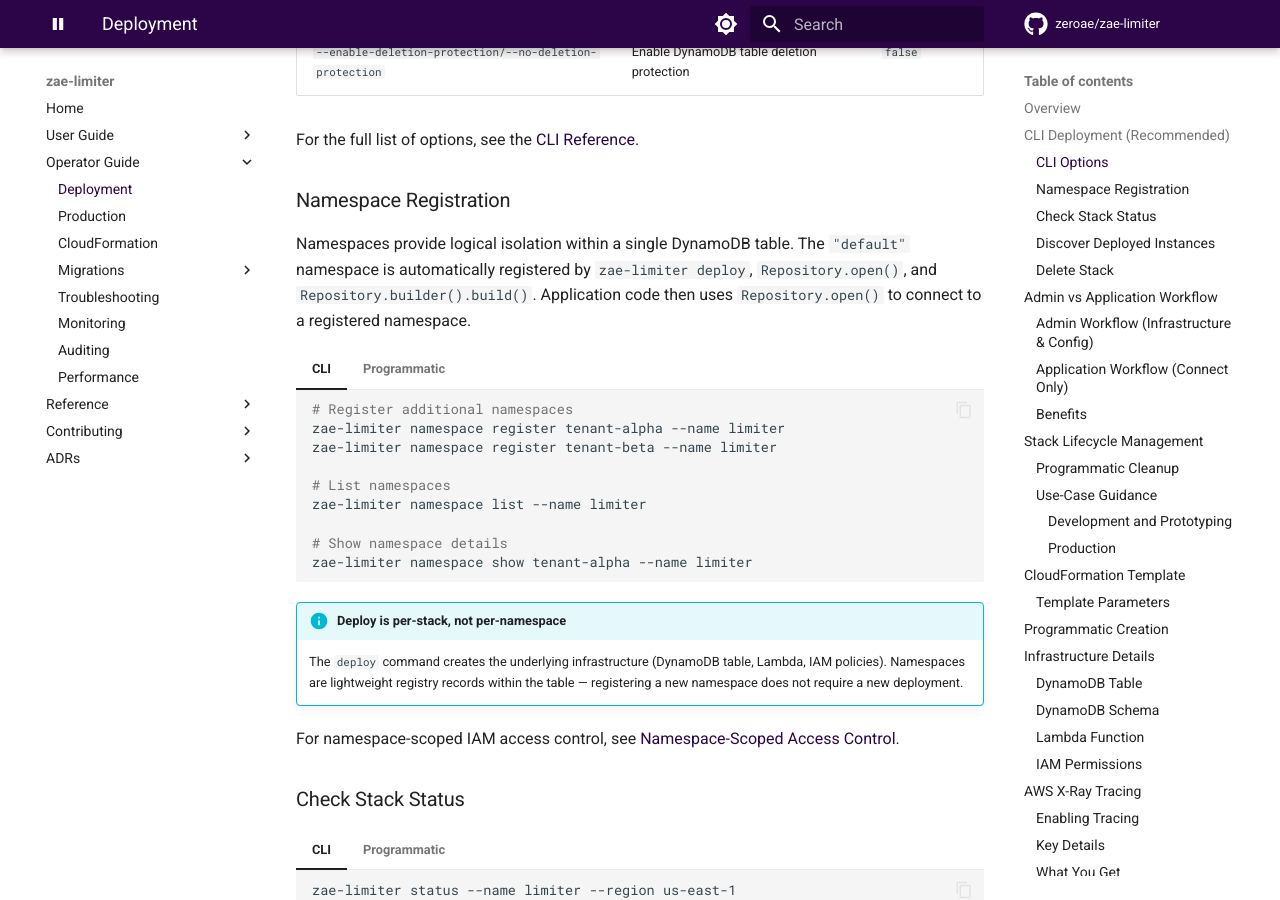
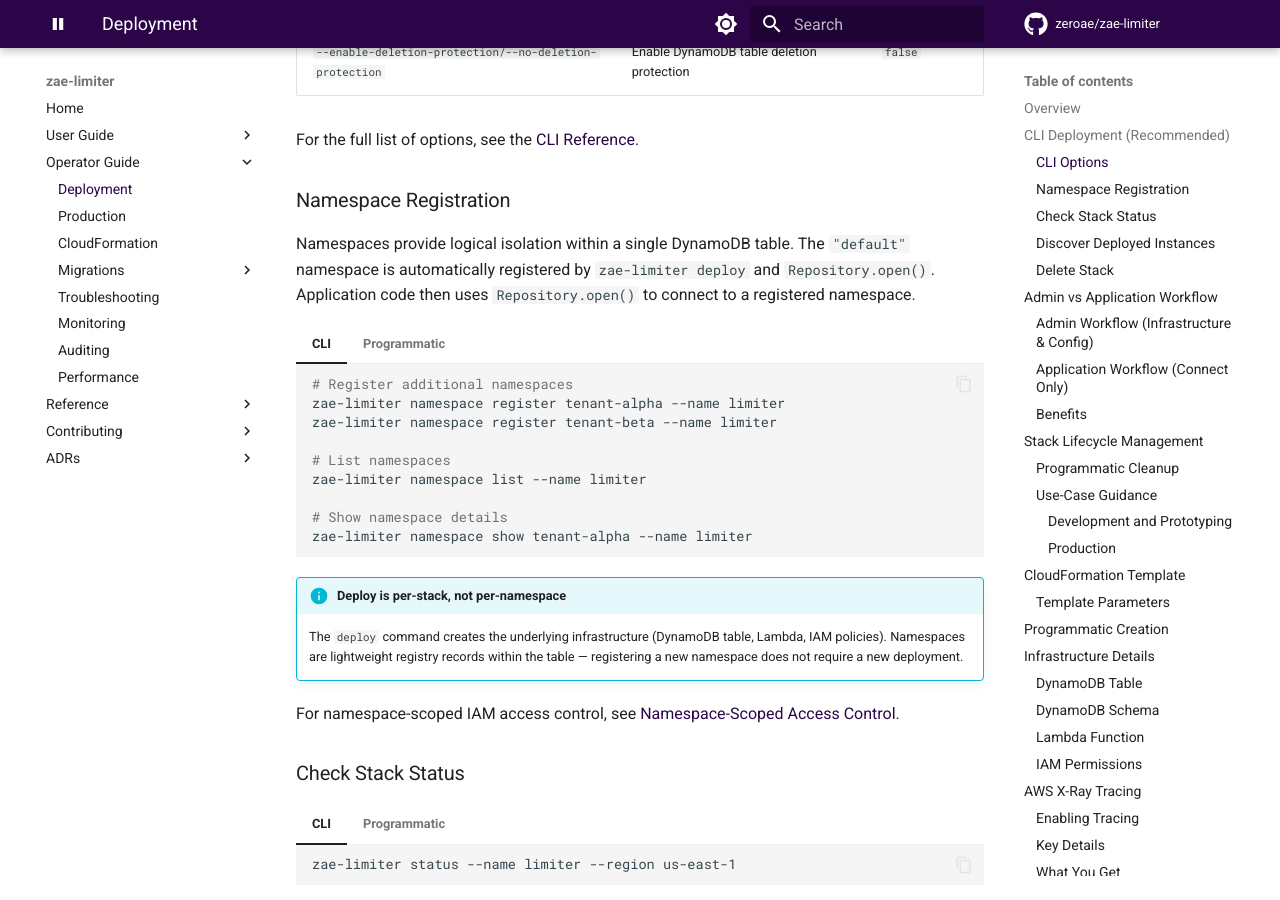
Before and after one commit to zeroae/zae-limiter, an MkDocs documentation site: the page built from docs/infra/deployment.md, in a window 1280 px wide and 900 px high, scrolled down 1538 px. Built offline with MkDocs 1.6.1 and Material for MkDocs 9.7.7, drawn with Linux system fonts in a browser that asks for light colours; comment, search, counter and statistics services are not loaded; the version menu is left out.

Commit message:
Revert "📝 docs(infra): use builder pattern for namespace registration in deployment guide (#404)"
This reverts commit 038ca1d6f8d93f2a35ee5b29ba83ba0ce820c5d6.

````diff
--- a/docs/infra/deployment.md
+++ b/docs/infra/deployment.md
@@ -50,7 +50,7 @@
 
 ### Namespace Registration
 
-Namespaces provide logical isolation within a single DynamoDB table. The `"default"` namespace is automatically registered by `zae-limiter deploy`, `Repository.open()`, and `Repository.builder().build()`. Application code then uses `Repository.open()` to connect to a registered namespace.
+Namespaces provide logical isolation within a single DynamoDB table. The `"default"` namespace is automatically registered by `zae-limiter deploy` and `Repository.open()`. Application code then uses `Repository.open()` to connect to a registered namespace.
 
 === "CLI"
 
@@ -71,12 +71,8 @@
     ```python
     from zae_limiter import Repository, RateLimiter
 
-    # Provision and connect to a specific tenant namespace
-    repo = await (
-        Repository.builder()
-        .namespace("tenant-alpha")
-        .build()
-    )
+    # Connect to a specific tenant namespace
+    repo = await Repository.open("tenant-alpha")
     limiter = RateLimiter(repository=repo)
 
     # Register additional namespaces
````
